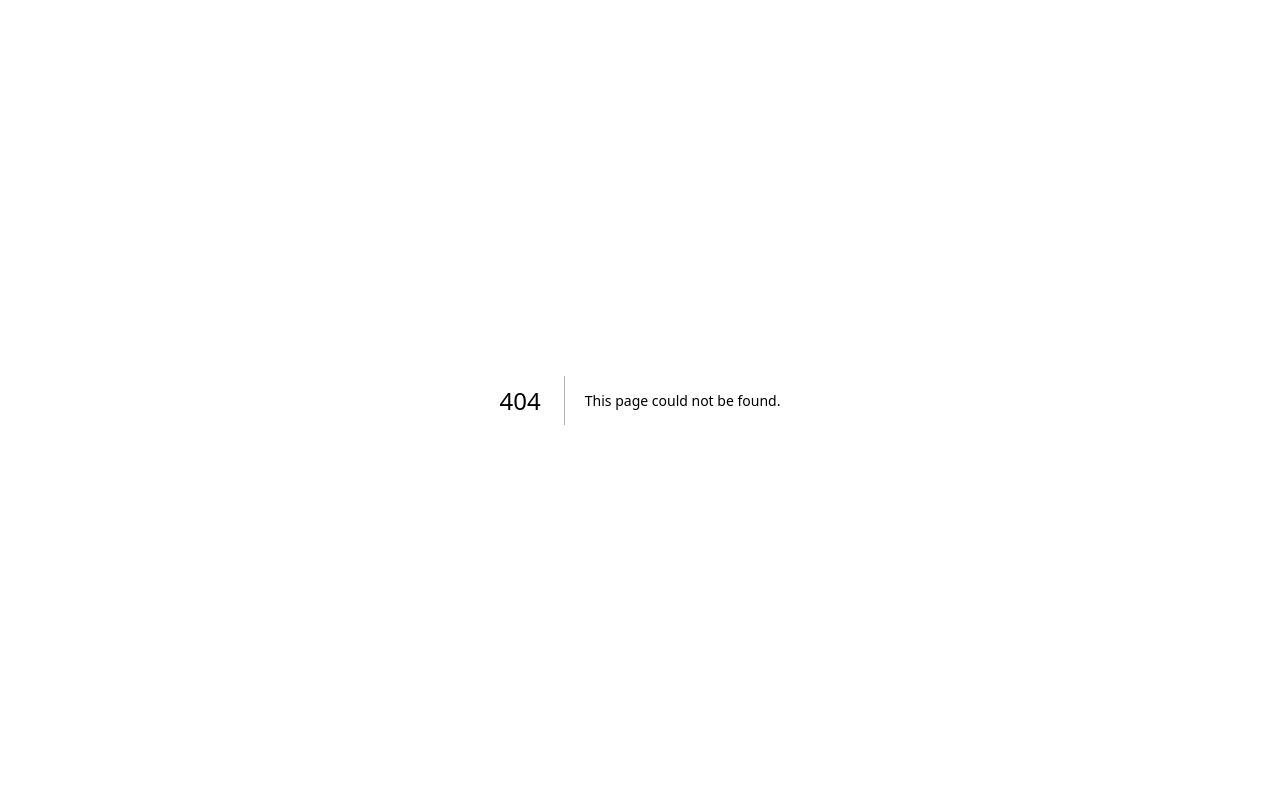
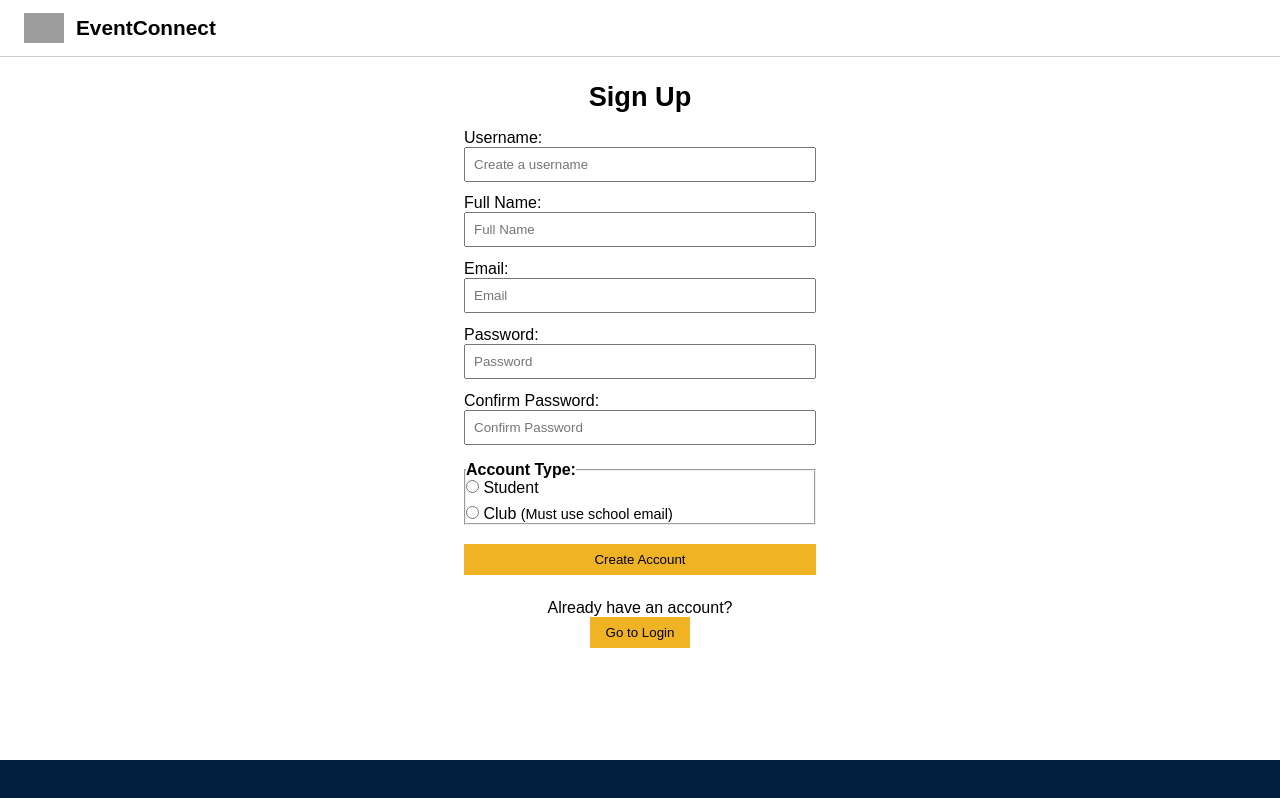
Before and after one commit to 4hlecks/acm-hack-su25, a Next.js app in the folder client/: page /register in a window 1280 px wide. Before the commit this address had no page. Built offline with nearby package versions, Linux system fonts and the light colour scheme; grey boxes are pictures that could not be loaded.

Commit message:
Add register page

```diff
--- /dev/null
+++ b/client/src/app/register/page.jsx
@@ -0,0 +1,155 @@
+'use client';
+import { useRouter } from 'next/navigation';
+import { useState } from 'react';
+
+export default function RegisterPage() {
+  const router = useRouter();
+  const [accountType, setAccountType] = useState('');
+
+  const handleSubmit = (e) => {
+    e.preventDefault();
+    if (!accountType) {
+      alert('Please select an account type.');
+      return;
+    }
+    alert(`Account created as ${accountType}!`);
+    // You can redirect or process data here
+  };
+
+  return (
+    <div style={{
+      minHeight: '100vh',
+      display: 'flex',
+      flexDirection: 'column',
+      backgroundColor: 'white',
+      fontFamily: 'sans-serif'
+    }}>
+      {/* Header */}
+      <header style={{
+        backgroundColor: '#ffffff',
+        borderBottom: '1px solid #ccc',
+        padding: '0.8rem 1.5rem',
+        display: 'flex',
+        alignItems: 'center'
+      }}>
+        <img src="/logo.png" alt="App Logo" style={{ height: '30px', marginRight: '0.75rem' }} />
+        <h2 style={{ margin: 0, fontSize: '1.3rem' }}>EventConnect</h2>
+      </header>
+
+      {/* Main Content */}
+      <main style={{
+        flex: '1',
+        maxWidth: '400px',
+        margin: 'auto',
+        padding: '1.5rem',
+        textAlign: 'center'
+      }}>
+        <h1 style={{ fontSize: '1.7rem', fontWeight: 'bold' }}>Sign Up</h1>
+        <form onSubmit={handleSubmit} style={{ marginTop: '1rem', textAlign: 'left' }}>
+          <label>
+            Username:
+            <input
+              type="text"
+              placeholder="Create a username"
+              required
+              style={{ width: '100%', padding: '0.5rem', marginBottom: '0.8rem' }}
+            />
+          </label>
+
+          <label>
+            Full Name:
+            <input
+              type="text"
+              placeholder="Full Name"
+              required
+              style={{ width: '100%', padding: '0.5rem', marginBottom: '0.8rem' }}
+            />
+          </label>
+
+          <label>
+            Email:
+            <input
+              type="email"
+              placeholder="Email"
+              required
+              style={{ width: '100%', padding: '0.5rem', marginBottom: '0.8rem' }}
+            />
+          </label>
+
+          <label>
+            Password:
+            <input
+              type="password"
+              placeholder="Password"
+              required
+              style={{ width: '100%', padding: '0.5rem', marginBottom: '0.8rem' }}
+            />
+          </label>
+
+          <label>
+            Confirm Password:
+            <input
+              type="password"
+              placeholder="Confirm Password"
+              required
+              style={{ width: '100%', padding: '0.5rem', marginBottom: '1rem' }}
+            />
+          </label>
+
+          <fieldset style={{ marginBottom: '1.2rem' }}>
+            <legend style={{ fontWeight: 'bold' }}>Account Type:</legend>
+            <label style={{ display: 'block', marginBottom: '0.5rem' }}>
+              <input
+                type="radio"
+                name="accountType"
+                value="Student"
+                onChange={(e) => setAccountType(e.target.value)}
+              /> Student
+            </label>
+            <label style={{ display: 'block' }}>
+              <input
+                type="radio"
+                name="accountType"
+                value="Club"
+                onChange={(e) => setAccountType(e.target.value)}
+              /> Club <span style={{ fontSize: '0.9rem' }}>(Must use school email)</span>
+            </label>
+          </fieldset>
+
+          <button
+            type="submit"
+            style={{
+              width: '100%',
+              padding: '0.5rem',
+              backgroundColor: '#F0B323',
+              border: 'none',
+              cursor: 'pointer'
+            }}>
+            Create Account
+          </button>
+        </form>
+
+        <div style={{ marginTop: '1.5rem' }}>
+          <p>Already have an account?</p>
+          <button
+            onClick={() => router.push('/login')}
+            style={{
+              padding: '0.5rem 1rem',
+              backgroundColor: '#F0B323',
+              border: 'none',
+              cursor: 'pointer'
+            }}>
+            Go to Login
+          </button>
+        </div>
+      </main>
+
+      {/* Footer */}
+      <footer style={{
+        backgroundColor: '#001f3f',
+        height: '40px',
+        width: '100%'
+      }} />
+    </div>
+  );
+}
```
